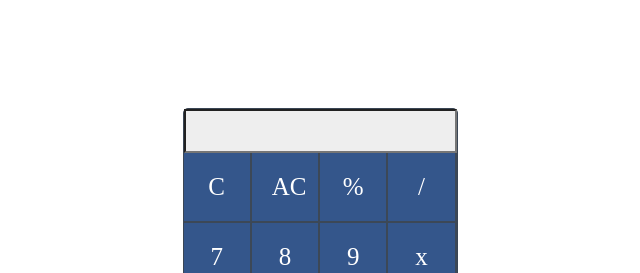
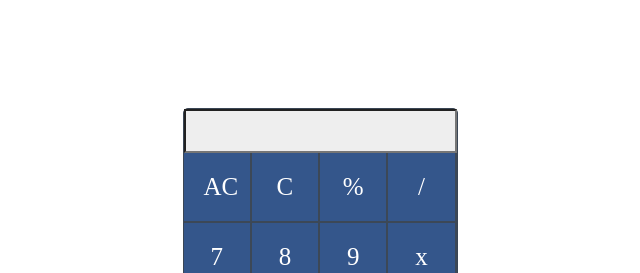
Before and after one commit to PankajChauhanji/gui-calculator, a plain HTML site: page index.html in a window 1280 px wide. Shown: the top 273 px of the page, 320-960 px from the left. Drawn offline with Linux system fonts and the light colour scheme.

Commit message:
clear and all clear button changed

```diff
--- a/index.html
+++ b/index.html
@@ -16,8 +16,8 @@
             <input type="text" class="input-area"/>
           </div>
           <div class="calculator-keys">
-            <div class="btn "onclick="clearScreen()">C</div>
-            <div class="btn " onclick="clearScreenOne()">AC</div>
+            <div class="btn "onclick="clearScreen()">AC</div>
+            <div class="btn " onclick="clearScreenOne()">C</div>
             <div class="btn " onclick="displayOnScreen('%')">%</div>
             <div class="btn " onclick="displayOnScreen('/')"> /</div>
 
```
